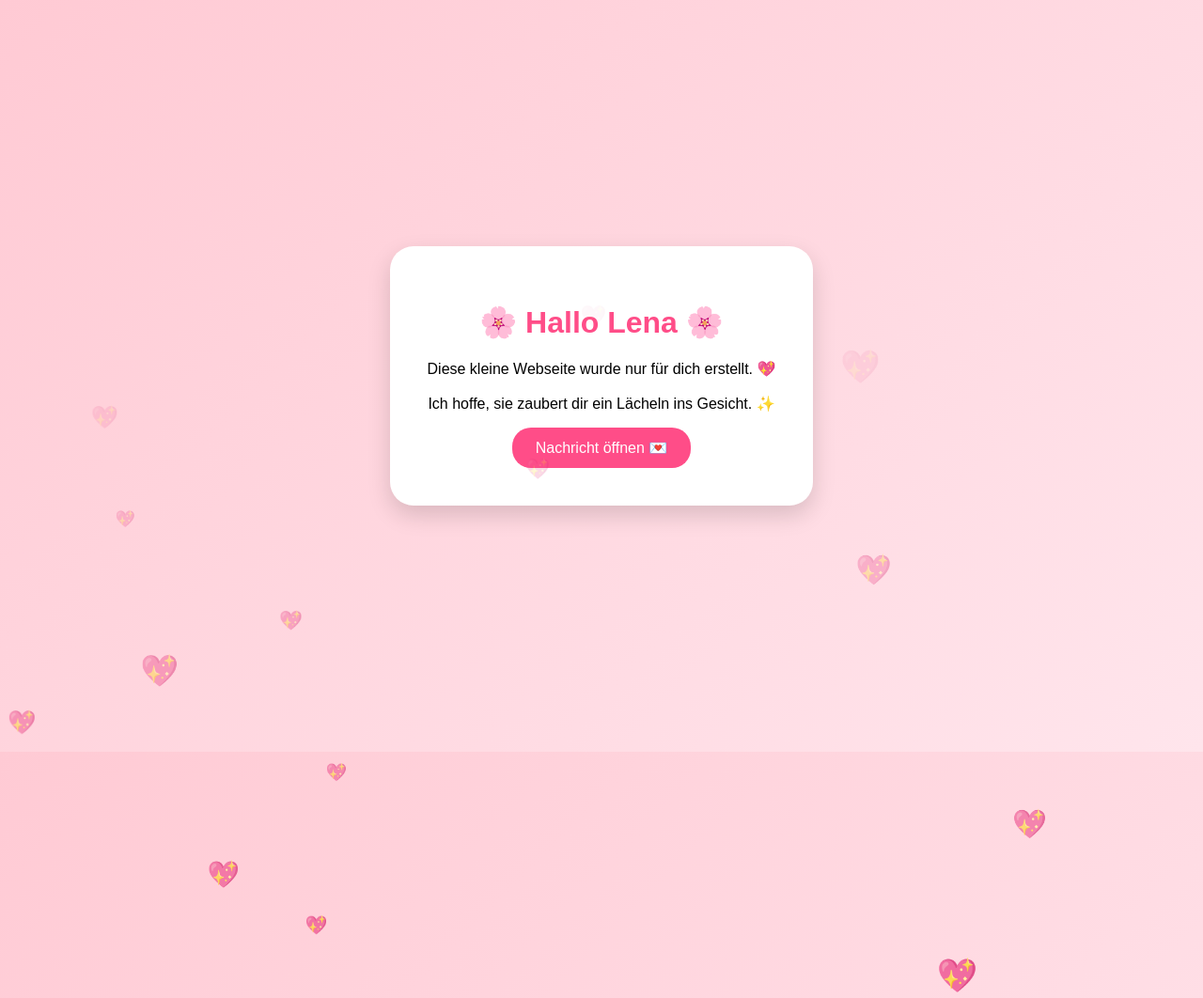
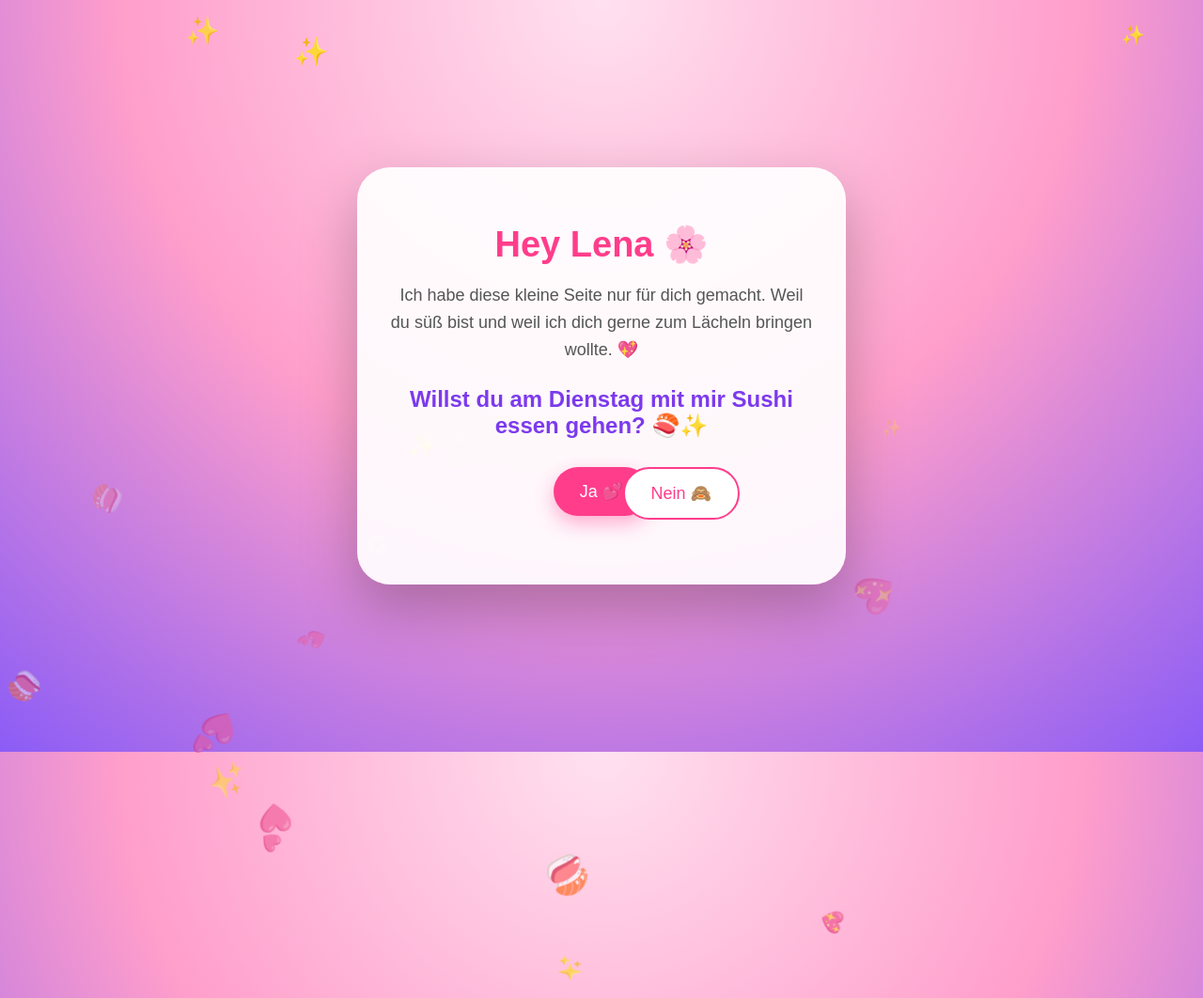
Before and after one commit to DenoMenoxD/fuer-lena, a plain HTML site: page index.html in a window 1280 px wide. Shown: the top 1062 px of the page at 94% size. Drawn offline with Linux system fonts and the light colour scheme.

Commit message:
Update index.html

```diff
--- a/index.html
+++ b/index.html
@@ -3,96 +3,188 @@
 <head>
 <meta charset="UTF-8">
 <meta name="viewport" content="width=device-width, initial-scale=1.0">
-<title>Für Lena ❤️</title>
+<title>Für Lena 💖</title>
 
 <style>
+*{box-sizing:border-box}
+
 body{
     margin:0;
-    height:100vh;
+    min-height:100vh;
+    font-family:Arial, sans-serif;
+    background:radial-gradient(circle at top,#ffe1f0,#ff9ecb,#8b5cf6);
     display:flex;
     justify-content:center;
     align-items:center;
-    background:linear-gradient(135deg,#ffcad4,#ffe5ec);
-    font-family:Arial,sans-serif;
     overflow:hidden;
 }
 
 .card{
-    background:white;
-    padding:40px;
-    border-radius:25px;
+    width:90%;
+    max-width:520px;
+    background:rgba(255,255,255,0.92);
+    border-radius:35px;
+    padding:35px;
     text-align:center;
-    max-width:500px;
-    box-shadow:0 10px 25px rgba(0,0,0,0.15);
+    box-shadow:0 25px 60px rgba(0,0,0,0.25);
+    position:relative;
+    z-index:2;
 }
 
 h1{
-    color:#ff4d88;
+    color:#ff3d8b;
+    font-size:38px;
+    margin-bottom:10px;
+}
+
+.subtitle{
+    font-size:18px;
+    color:#555;
+    line-height:1.6;
+}
+
+.question{
+    margin-top:25px;
+    font-size:24px;
+    font-weight:bold;
+    color:#7c3aed;
+}
+
+.buttons{
+    margin-top:30px;
+    height:90px;
+    position:relative;
 }
 
 button{
-    padding:12px 25px;
     border:none;
-    border-radius:20px;
-    background:#ff4d88;
-    color:white;
+    padding:15px 28px;
+    border-radius:30px;
+    font-size:18px;
     cursor:pointer;
-    font-size:16px;
+    transition:0.25s;
 }
 
-button:hover{
-    transform:scale(1.05);
+#yes{
+    background:#ff3d8b;
+    color:white;
+    box-shadow:0 8px 20px rgba(255,61,139,0.4);
+}
+
+#yes:hover{
+    transform:scale(1.08);
+}
+
+#no{
+    background:white;
+    color:#ff3d8b;
+    border:2px solid #ff3d8b;
+    position:absolute;
+    left:55%;
+    top:0;
+}
+
+.result{
+    display:none;
+    margin-top:25px;
+    padding:20px;
+    border-radius:25px;
+    background:#ffe4f1;
+    color:#ff2f86;
+    font-size:22px;
+    font-weight:bold;
 }
 
 .heart{
     position:absolute;
-    animation:float 5s linear forwards;
+    animation:float 6s linear forwards;
+    z-index:1;
 }
 
 @keyframes float{
-    from{
-        transform:translateY(100vh);
-        opacity:1;
-    }
-    to{
-        transform:translateY(-100px);
-        opacity:0;
-    }
+    from{transform:translateY(110vh) rotate(0deg);opacity:1}
+    to{transform:translateY(-120px) rotate(360deg);opacity:0}
+}
+
+.sparkle{
+    position:absolute;
+    color:white;
+    animation:blink 2s infinite alternate;
+}
+
+@keyframes blink{
+    from{opacity:.2;transform:scale(.8)}
+    to{opacity:1;transform:scale(1.3)}
 }
 </style>
 </head>
+
 <body>
 
 <div class="card">
-    <h1>🌸 Hallo Lena 🌸</h1>
-    <p>
-        Diese kleine Webseite wurde nur für dich erstellt. 💖
-        <br><br>
-        Ich hoffe, sie zaubert dir ein Lächeln ins Gesicht. ✨
+    <h1>Hey Lena 🌸</h1>
+
+    <p class="subtitle">
+        Ich habe diese kleine Seite nur für dich gemacht.
+        Weil du süß bist und weil ich dich gerne zum Lächeln bringen wollte. 💖
     </p>
 
-    <button onclick="showMessage()">
-        Nachricht öffnen 💌
-    </button>
+    <div class="question">
+        Willst du am Dienstag mit mir Sushi essen gehen? 🍣✨
+    </div>
+
+    <div class="buttons">
+        <button id="yes" onclick="sayYes()">Ja 💕</button>
+        <button id="no" onmouseover="moveNo()" onclick="moveNo()">Nein 🙈</button>
+    </div>
+
+    <div class="result" id="result">
+        Jaaaa! 😍 Dann ist Dienstag offiziell Sushi-Date-Tag 🍣💖
+    </div>
 </div>
 
 <script>
-function showMessage(){
-    alert("Lena, du bist etwas ganz Besonderes ❤️");
+const noBtn = document.getElementById("no");
+
+function sayYes(){
+    document.getElementById("result").style.display = "block";
+    document.querySelector(".question").innerHTML = "Beste Entscheidung des Tages 😌🍣";
+}
+
+function moveNo(){
+    const x = Math.random() * 260 - 120;
+    const y = Math.random() * 80 + 5;
+
+    noBtn.style.left = "50%";
+    noBtn.style.top = y + "px";
+    noBtn.style.transform = `translate(${x}px, ${y}px)`;
 }
 
 function createHeart(){
     const heart = document.createElement("div");
-    heart.className="heart";
-    heart.innerHTML="💖";
-    heart.style.left=Math.random()*100+"vw";
-    heart.style.fontSize=(Math.random()*20+15)+"px";
+    heart.className = "heart";
+    heart.innerHTML = ["💖","💕","🌸","✨","🍣"][Math.floor(Math.random()*5)];
+    heart.style.left = Math.random()*100 + "vw";
+    heart.style.fontSize = (Math.random()*24+18) + "px";
     document.body.appendChild(heart);
 
-    setTimeout(()=>heart.remove(),5000);
+    setTimeout(()=>heart.remove(),6000);
+}
+
+function createSparkle(){
+    const s = document.createElement("div");
+    s.className = "sparkle";
+    s.innerHTML = "✨";
+    s.style.left = Math.random()*100 + "vw";
+    s.style.top = Math.random()*100 + "vh";
+    s.style.fontSize = (Math.random()*18+12) + "px";
+    document.body.appendChild(s);
+
+    setTimeout(()=>s.remove(),3000);
 }
 
 setInterval(createHeart,300);
+setInterval(createSparkle,700);
 </script>
 
 </body>
```
